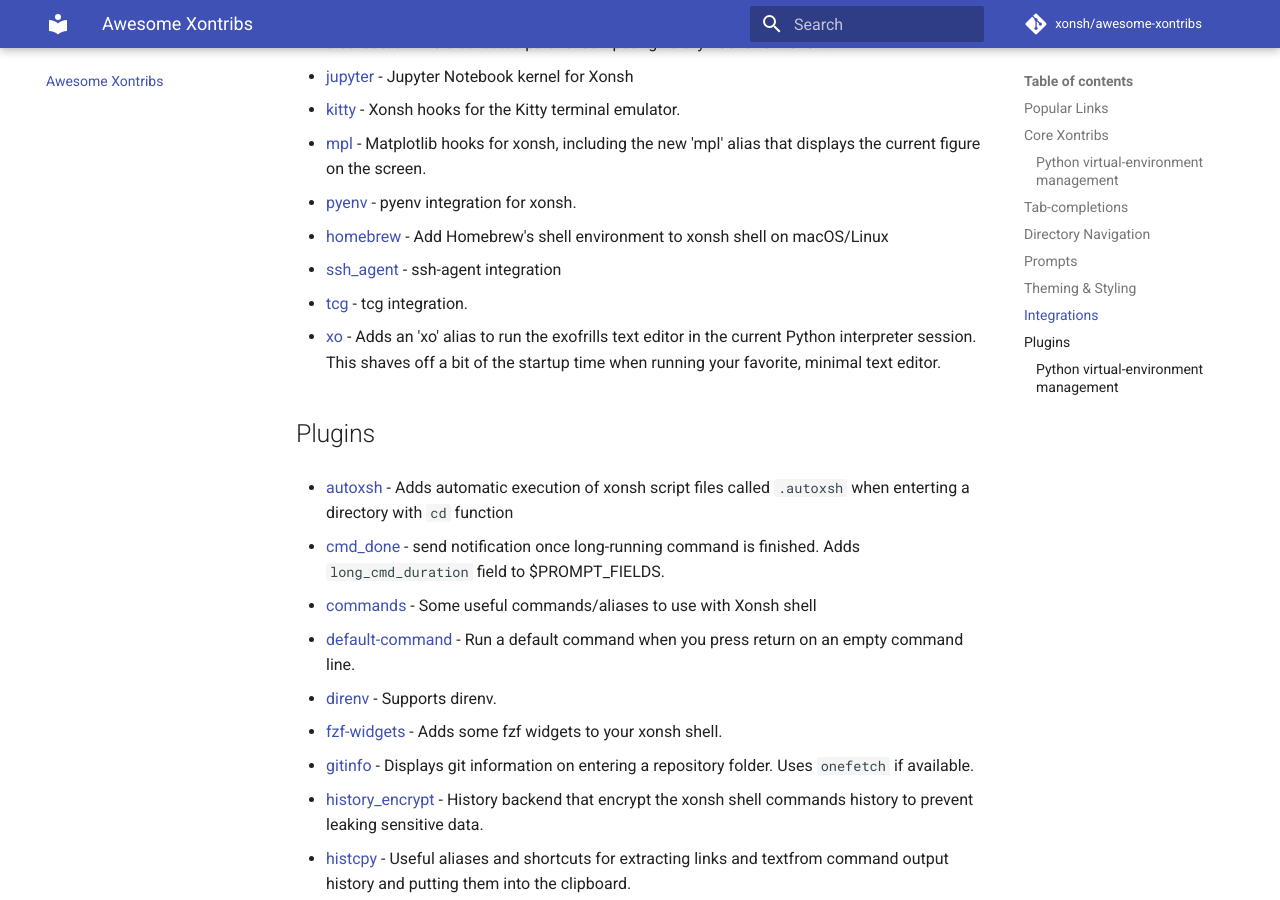
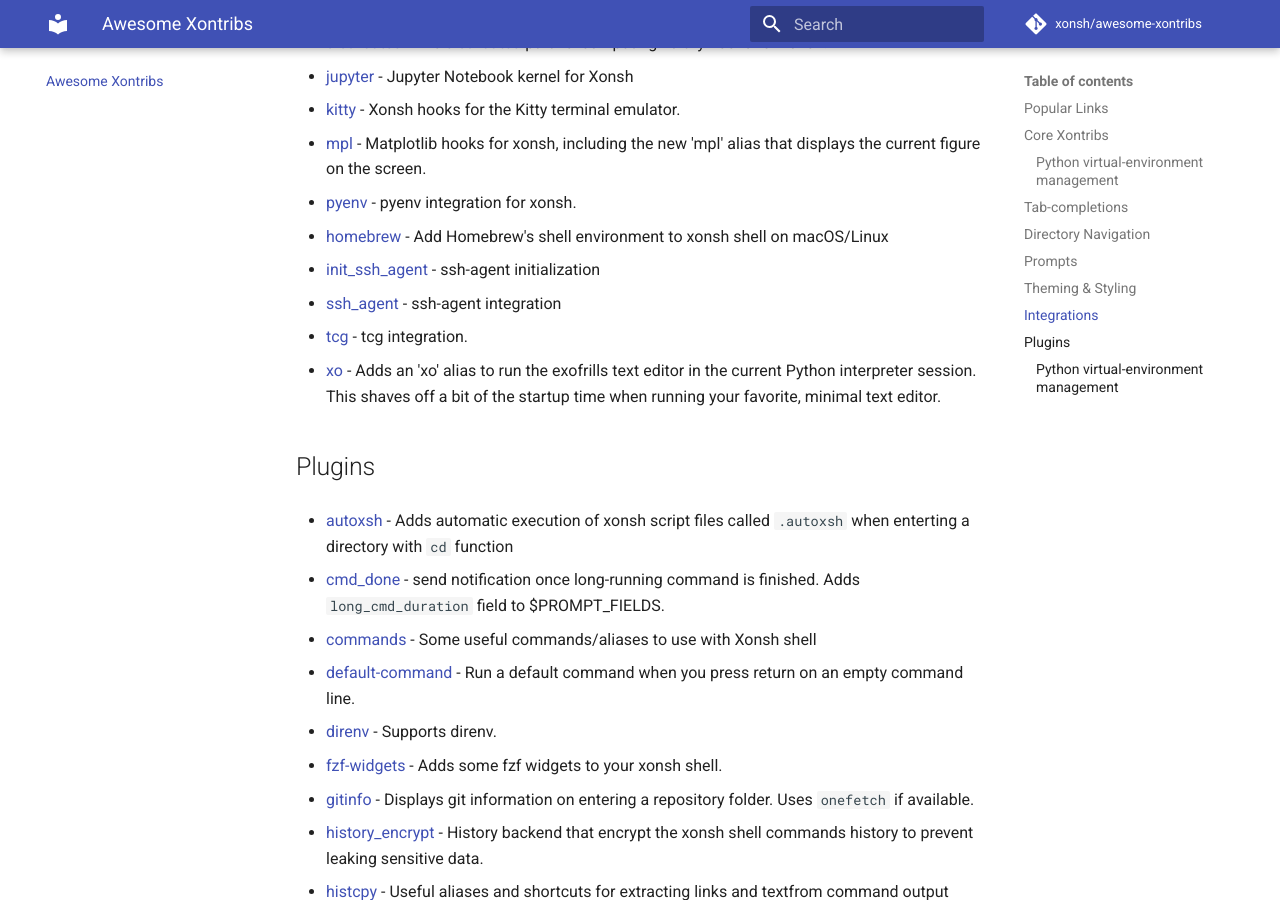
Before and after one commit to xonsh/awesome-xontribs, an MkDocs documentation site: the page built from docs/README.md, in a window 1280 px wide and 900 px high, scrolled down 2485 px. Built offline with MkDocs 1.6.1 and Material for MkDocs 9.7.7, drawn with Linux system fonts in a browser that asks for light colours; comment, search, counter and statistics services are not loaded.

Commit message:
Adds init_ssh_agent (#2)

```diff
--- a/docs/README.md
+++ b/docs/README.md
@@ -102,6 +102,7 @@
 * [mpl](https://github.com/xonsh/xontrib-mpl) - Matplotlib hooks for xonsh, including the new 'mpl' alias that displays the current figure on the screen.
 * [pyenv](https://github.com/dyuri/xontrib-pyenv) - pyenv integration for xonsh.
 * [homebrew](https://github.com/eugenesvk/xontrib-homebrew) - Add Homebrew's shell environment to xonsh shell on macOS/Linux
+* [init_ssh_agent](https://github.com/theRealBithive/xontrib-init-ssh-agent) - ssh-agent initialization
 * [ssh_agent](https://github.com/dyuri/xontrib-ssh-agent) - ssh-agent integration
 * [tcg](https://github.com/zasdfgbnm/tcg/tree/master/shells/xonsh) - tcg integration.
 * [xo](https://github.com/scopatz/xo) - Adds an 'xo' alias to run the exofrills text editor in the current Python interpreter session. This shaves off a bit of the startup time when running your favorite, minimal text editor.
```
